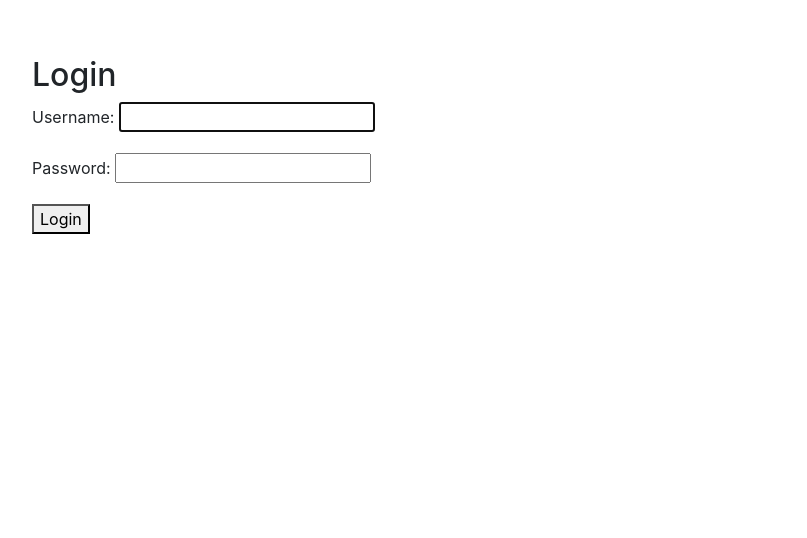
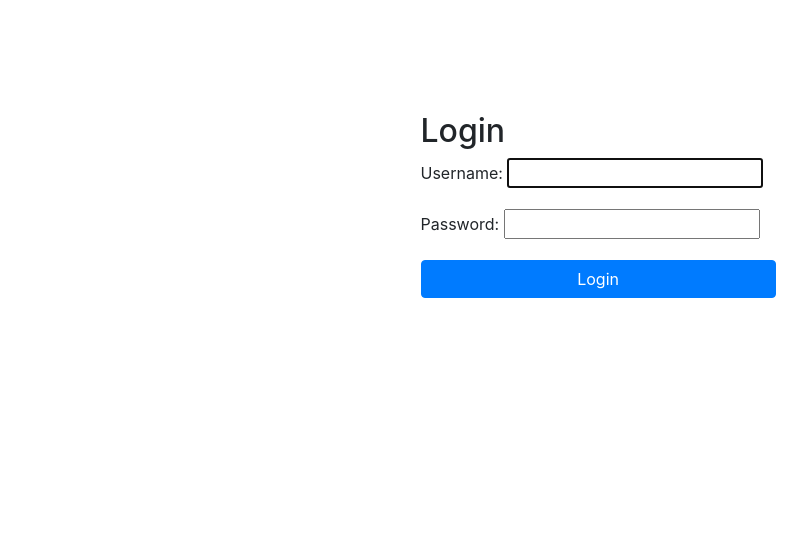
Before and after one commit to KalaOne/Group-Project-Rental-System, a Django app: page /accounts/login/ in a window 1280 px wide. Shown: the part 72-610 px from the top of the page, without its empty margins (53-860 px from the left). Run offline with Django 3.2, Linux system fonts and the light colour scheme; some libraries are stand-ins or nearby versions.

Commit message:
last minute style changes + a bug fix (catagory search)

```diff
--- a/rentalsystem/templates/rentalsystem/my_listings.html
+++ b/rentalsystem/templates/rentalsystem/my_listings.html
@@ -45,9 +45,10 @@
                                                                 <div class="row">
                                                                     <div class="col-md-12">
                                                                         £{{ items.cost_per_day }}
-                                                                        <form action='/confirm_return/' method='post' autocomplete="off">
+                                                                        <form action='/confirm_return/' method='post'>
+                                                                          {% csrf_token %}
                                                                           <input type="hidden" name="listing" value="{{item}}">
-                                                                        <button style="margin: 15px; padding: 10px;" class="btn btn-primary"type="button" name="button"> Request return</button>
+                                                                          <button style="margin: 15px; padding: 10px;" class="btn btn-primary"type="submit"> Request return</button>
                                                                         </form>
                                                                     </div>
                                                                 </div>
--- a/rentalsystem/templates/rentalsystem/registration/login.html
+++ b/rentalsystem/templates/rentalsystem/registration/login.html
@@ -3,12 +3,16 @@
 {% block title %}Login{% endblock %}
 
 {% block content %}
-    <div class="container"></div>
-        <h2>Login</h2>
-        <form method="post">
-            {% csrf_token %}
-            {{ form.as_p }}
-            <button type="submit">Login</button>
-        </form>
+    <div class="">
+
+        <div style="width: 40%; margin-left: 35%; margin-top: 5%;">
+          <h2>Login</h2>
+          <form method="post">
+              {% csrf_token %}
+              {{ form.as_p }}
+              <button style="width: 80%"type="submit" class="btn btn-primary">Login</button>
+          </form>
+        </div>
+
     </div>
 {% endblock %}
```
Also changed, not shown: rentalsystem/views.py (+4 -6 lines), rentalsystem/templates/rentalsystem/user_post_item.html (line endings or trailing spaces).
